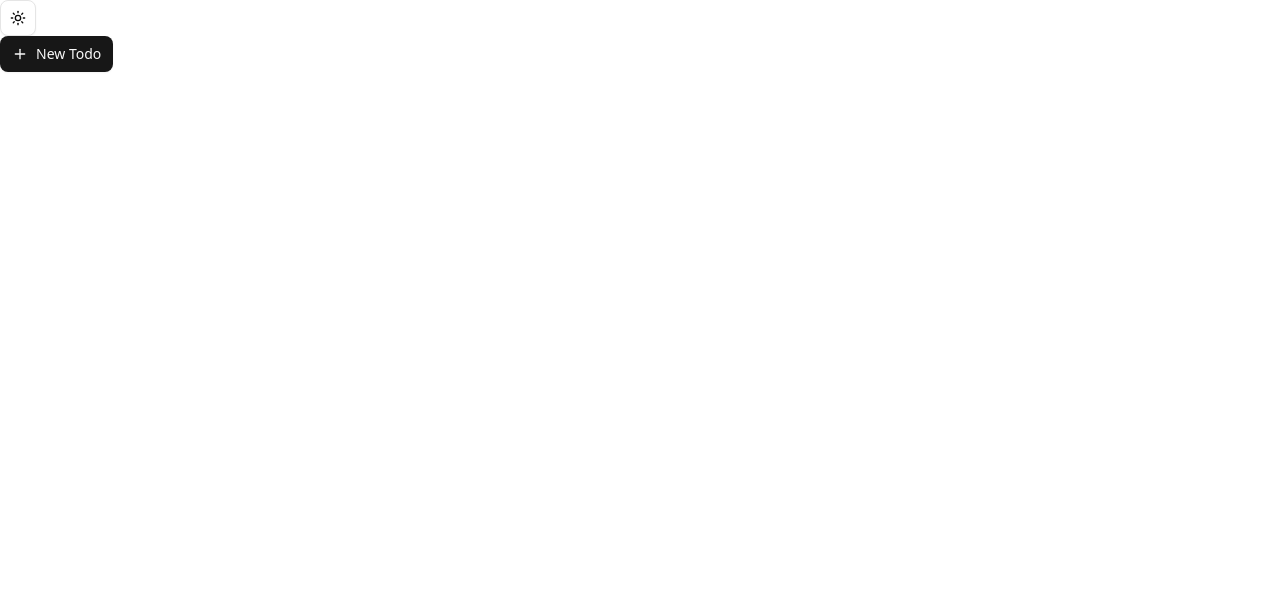
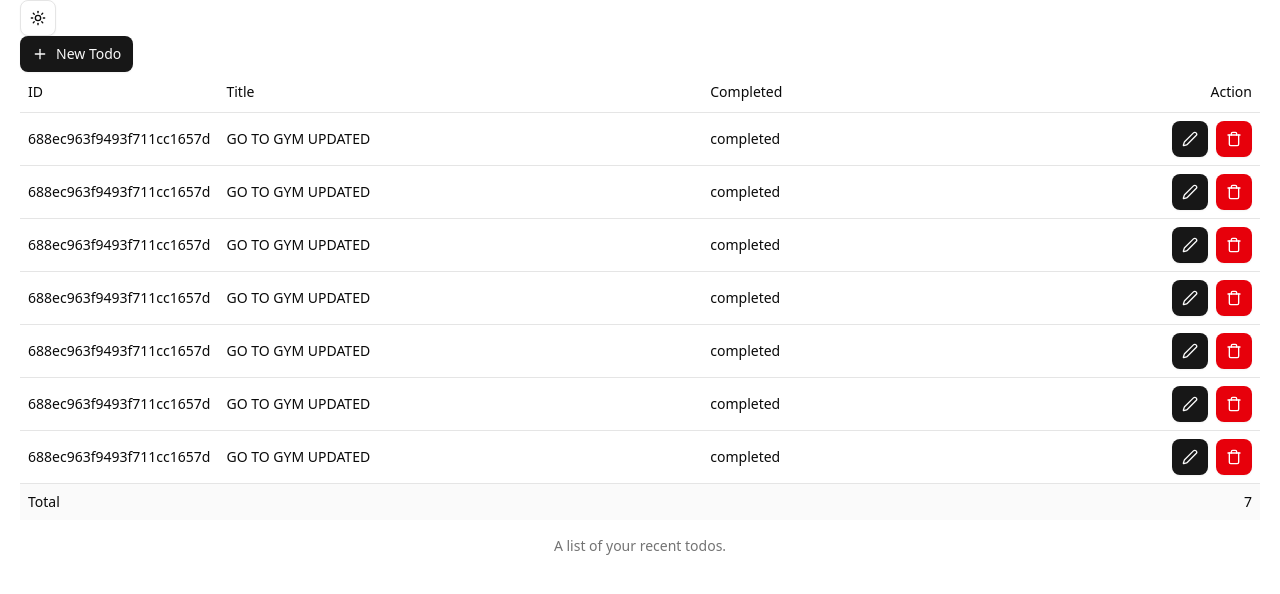
Before and after one commit to kerllouskhairy987/NextJS-Fullstack-web-app, a Next.js app: page / in a window 1280 px wide. Shown: the top 594 px of the page. Built offline with nearby package versions, Linux system fonts and the light colour scheme.

Commit message:
todos table

```diff
--- a/app/layout.tsx
+++ b/app/layout.tsx
@@ -29,7 +29,7 @@ export default function RootLayout({
   return (
     <html lang="en" suppressHydrationWarning>
       <body
-        className={`${geistSans.variable} ${geistMono.variable} antialiased`}
+        className={`${geistSans.variable} ${geistMono.variable} antialiased container mx-auto px-2 sm:px-5 `}
       >
         <ThemeProvider attribute="class" defaultTheme="system" enableSystem disableTransitionOnChange>
           <ModeToggle />
--- a/app/page.tsx
+++ b/app/page.tsx
@@ -1,13 +1,15 @@
 import AddTodoForm from "@/components/AddTodoForm";
+import { TodoTable } from "@/components/TodoTable";
 
 export default function Home() {
   // const todos = await getTodoListAction()
 
   return (
-    <div className="container">
+    <div>
       {/* <pre>{JSON.stringify(todos, undefined, 2)}</pre> */}
 
       <AddTodoForm />
+      <TodoTable />
     </div>
   );
 }
--- /dev/null
+++ b/components/TodoTable.tsx
@@ -0,0 +1,96 @@
+import {
+    Table,
+    TableBody,
+    TableCaption,
+    TableCell,
+    TableFooter,
+    TableHead,
+    TableHeader,
+    TableRow,
+} from "@/components/ui/table"
+import { Button } from "./ui/button"
+import { Pen, Trash } from "lucide-react"
+
+const invoices = [
+    {
+        invoice: "INV001",
+        paymentStatus: "Paid",
+        totalAmount: "$250.00",
+        paymentMethod: "Credit Card",
+    },
+    {
+        invoice: "INV002",
+        paymentStatus: "Pending",
+        totalAmount: "$150.00",
+        paymentMethod: "PayPal",
+    },
+    {
+        invoice: "INV003",
+        paymentStatus: "Unpaid",
+        totalAmount: "$350.00",
+        paymentMethod: "Bank Transfer",
+    },
+    {
+        invoice: "INV004",
+        paymentStatus: "Paid",
+        totalAmount: "$450.00",
+        paymentMethod: "Credit Card",
+    },
+    {
+        invoice: "INV005",
+        paymentStatus: "Paid",
+        totalAmount: "$550.00",
+        paymentMethod: "PayPal",
+    },
+    {
+        invoice: "INV006",
+        paymentStatus: "Pending",
+        totalAmount: "$200.00",
+        paymentMethod: "Bank Transfer",
+    },
+    {
+        invoice: "INV007",
+        paymentStatus: "Unpaid",
+        totalAmount: "$300.00",
+        paymentMethod: "Credit Card",
+    },
+]
+
+export function TodoTable() {
+    return (
+        <Table>
+            <TableCaption>A list of your recent todos.</TableCaption>
+            <TableHeader>
+                <TableRow>
+                    <TableHead className="w-[100px]">ID</TableHead>
+                    <TableHead>Title</TableHead>
+                    <TableHead>Completed</TableHead>
+                    <TableHead className="text-right">Action</TableHead>
+                </TableRow>
+            </TableHeader>
+            <TableBody>
+                {invoices.map((invoice) => (
+                    <TableRow key={invoice.invoice}>
+                        <TableCell className="font-medium">688ec963f9493f711cc1657d</TableCell>
+                        <TableCell>GO TO GYM UPDATED</TableCell>
+                        <TableCell>completed</TableCell>
+                        <TableCell className="flex justify-end items-center space-x-2">
+                            <Button size={"icon"}>
+                                <Pen />
+                            </Button>
+                            <Button size={"icon"} variant={"destructive"}>
+                                <Trash />
+                            </Button>
+                        </TableCell>
+                    </TableRow>
+                ))}
+            </TableBody>
+            <TableFooter>
+                <TableRow>
+                    <TableCell colSpan={3}>Total</TableCell>
+                    <TableCell className="text-right">{invoices.length}</TableCell>
+                </TableRow>
+            </TableFooter>
+        </Table>
+    )
+}
--- a/components/ui/button.tsx
+++ b/components/ui/button.tsx
@@ -5,7 +5,7 @@ import { cva, type VariantProps } from "class-variance-authority"
 import { cn } from "@/lib/utils"
 
 const buttonVariants = cva(
-  "inline-flex items-center justify-center gap-2 whitespace-nowrap rounded-md text-sm font-medium transition-all disabled:pointer-events-none disabled:opacity-50 [&_svg]:pointer-events-none [&_svg:not([class*='size-'])]:size-4 shrink-0 [&_svg]:shrink-0 outline-none focus-visible:border-ring focus-visible:ring-ring/50 focus-visible:ring-[3px] aria-invalid:ring-destructive/20 dark:aria-invalid:ring-destructive/40 aria-invalid:border-destructive",
+  "cursor-pointer inline-flex items-center justify-center gap-2 whitespace-nowrap rounded-md text-sm font-medium transition-all disabled:pointer-events-none disabled:opacity-50 [&_svg]:pointer-events-none [&_svg:not([class*='size-'])]:size-4 shrink-0 [&_svg]:shrink-0 outline-none focus-visible:border-ring focus-visible:ring-ring/50 focus-visible:ring-[3px] aria-invalid:ring-destructive/20 dark:aria-invalid:ring-destructive/40 aria-invalid:border-destructive",
   {
     variants: {
       variant: {
--- /dev/null
+++ b/components/ui/table.tsx
@@ -0,0 +1,116 @@
+"use client"
+
+import * as React from "react"
+
+import { cn } from "@/lib/utils"
+
+function Table({ className, ...props }: React.ComponentProps<"table">) {
+  return (
+    <div
+      data-slot="table-container"
+      className="relative w-full overflow-x-auto"
+    >
+      <table
+        data-slot="table"
+        className={cn("w-full caption-bottom text-sm", className)}
+        {...props}
+      />
+    </div>
+  )
+}
+
+function TableHeader({ className, ...props }: React.ComponentProps<"thead">) {
+  return (
+    <thead
+      data-slot="table-header"
+      className={cn("[&_tr]:border-b", className)}
+      {...props}
+    />
+  )
+}
+
+function TableBody({ className, ...props }: React.ComponentProps<"tbody">) {
+  return (
+    <tbody
+      data-slot="table-body"
+      className={cn("[&_tr:last-child]:border-0", className)}
+      {...props}
+    />
+  )
+}
+
+function TableFooter({ className, ...props }: React.ComponentProps<"tfoot">) {
+  return (
+    <tfoot
+      data-slot="table-footer"
+      className={cn(
+        "bg-muted/50 border-t font-medium [&>tr]:last:border-b-0",
+        className
+      )}
+      {...props}
+    />
+  )
+}
+
+function TableRow({ className, ...props }: React.ComponentProps<"tr">) {
+  return (
+    <tr
+      data-slot="table-row"
+      className={cn(
+        "hover:bg-muted/50 data-[state=selected]:bg-muted border-b transition-colors",
+        className
+      )}
+      {...props}
+    />
+  )
+}
+
+function TableHead({ className, ...props }: React.ComponentProps<"th">) {
+  return (
+    <th
+      data-slot="table-head"
+      className={cn(
+        "text-foreground h-10 px-2 text-left align-middle font-medium whitespace-nowrap [&:has([role=checkbox])]:pr-0 [&>[role=checkbox]]:translate-y-[2px]",
+        className
+      )}
+      {...props}
+    />
+  )
+}
+
+function TableCell({ className, ...props }: React.ComponentProps<"td">) {
+  return (
+    <td
+      data-slot="table-cell"
+      className={cn(
+        "p-2 align-middle whitespace-nowrap [&:has([role=checkbox])]:pr-0 [&>[role=checkbox]]:translate-y-[2px]",
+        className
+      )}
+      {...props}
+    />
+  )
+}
+
+function TableCaption({
+  className,
+  ...props
+}: React.ComponentProps<"caption">) {
+  return (
+    <caption
+      data-slot="table-caption"
+      className={cn("text-muted-foreground mt-4 text-sm", className)}
+      {...props}
+    />
+  )
+}
+
+export {
+  Table,
+  TableHeader,
+  TableBody,
+  TableFooter,
+  TableHead,
+  TableRow,
+  TableCell,
+  TableCaption,
+}
```
